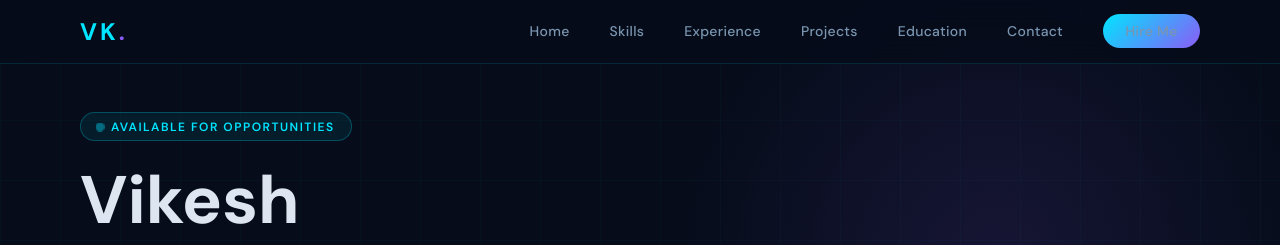
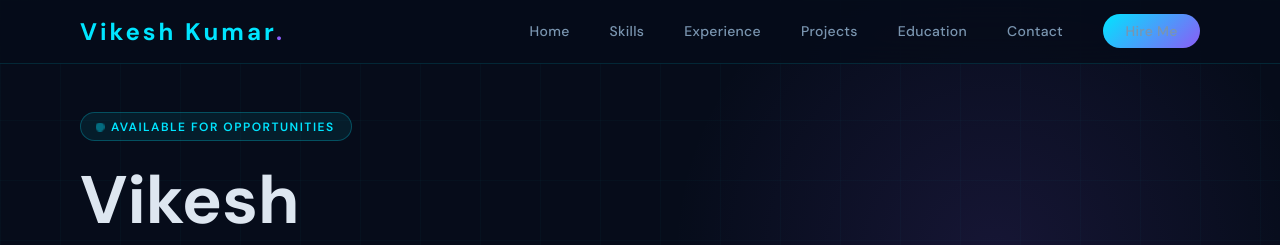
Before and after one commit to vikeshkumar8210/Updated_Portfolio, a plain HTML site: page index.html in a window 1280 px wide. Shown: the top 245 px of the page. Drawn offline with Linux system fonts and the light colour scheme; a web font is replaced by a local one.

Commit message:
Update index.html

```diff
--- a/index.html
+++ b/index.html
@@ -517,7 +517,7 @@
 
 <!-- ════ NAV ════ -->
 <nav>
-  <div class="nav-logo">VK<span>.</span></div>
+  <div class="nav-logo">Vikesh Kumar<span>.</span></div>
   <div class="nav-links">
     <a href="#home">Home</a>
     <a href="#skills">Skills</a>
```
